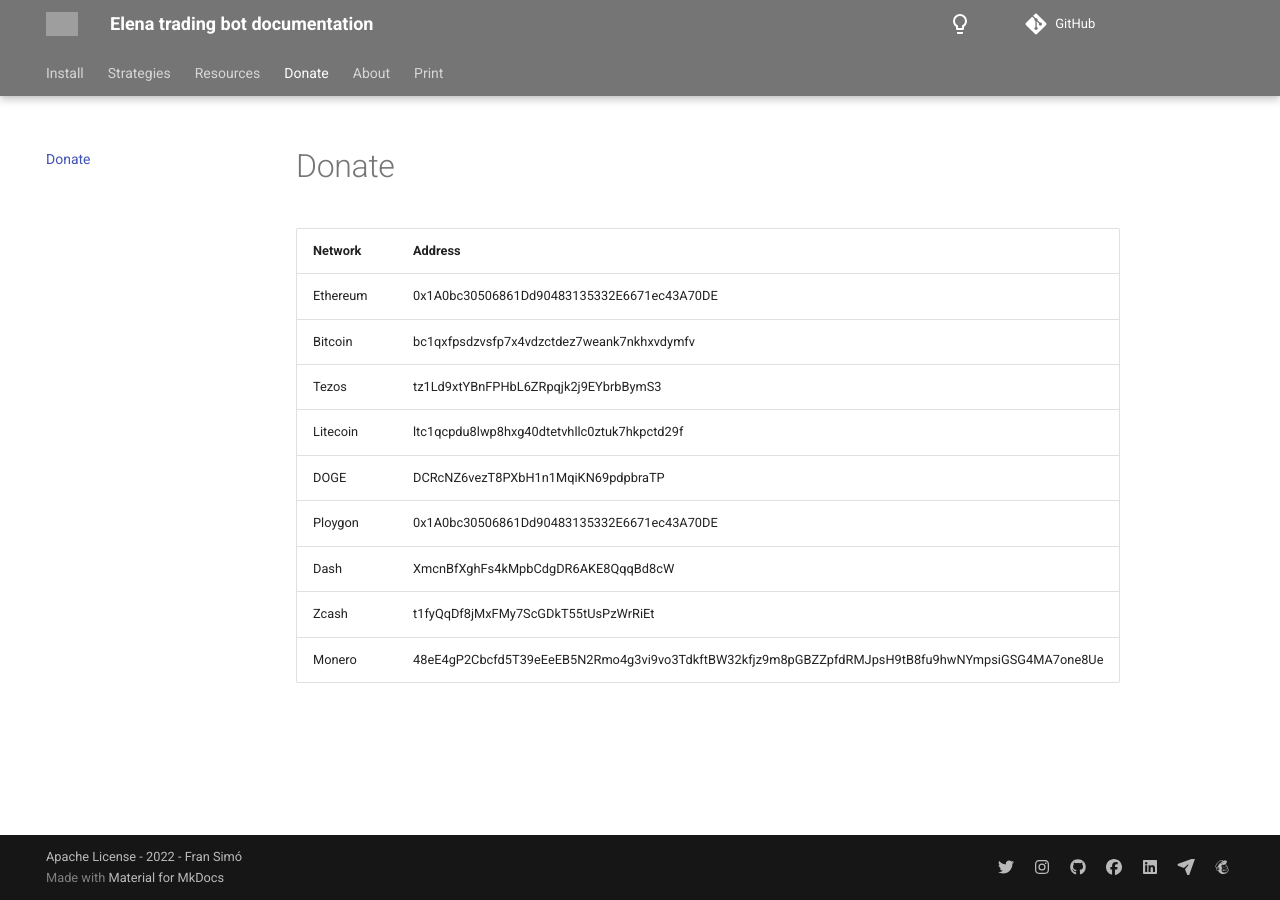
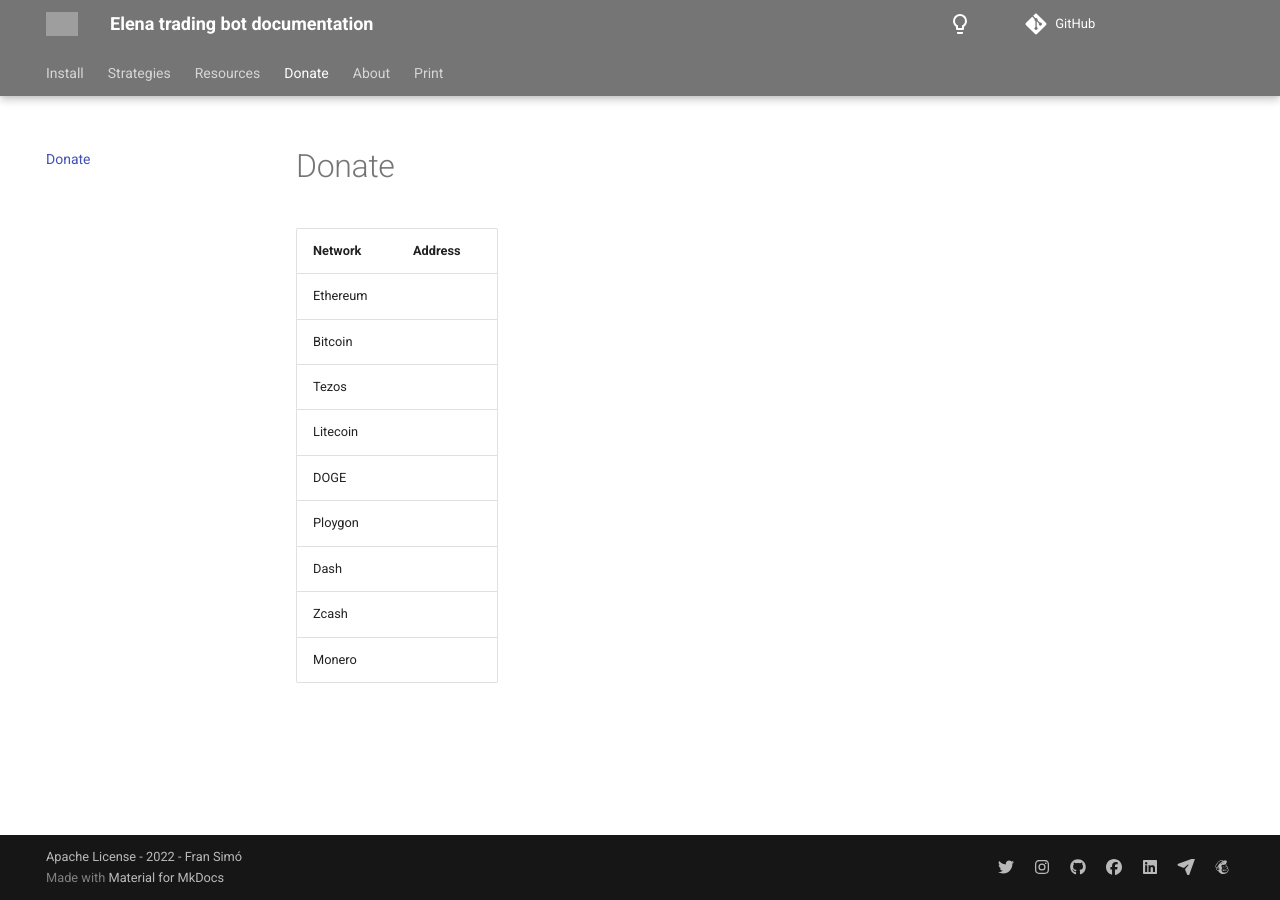
Before and after one commit to Pasta-fantasia/elena-docs, an MkDocs documentation site: the page built from docs/donate.md, in a window 1280 px wide. Built offline with MkDocs 1.6.1 and Material for MkDocs 9.7.7, drawn with Linux system fonts in a browser that asks for light colours; comment, search, counter and statistics services are not loaded; grey boxes are pictures that could not be loaded.

Commit message:
feat: docs

```diff
--- a/docs/donate.md
+++ b/docs/donate.md
@@ -1,14 +1,14 @@
 # Donate
 
 
-| Network  | Address                                                                                         |
-|----------|-------------------------------------------------------------------------------------------------|
-| Ethereum | 0x1A0bc30506861Dd90483135332E6671ec43A70DE                                                      |
-| Bitcoin  | bc1qxfpsdzvsfp7x4vdzctdez7weank7nkhxvdymfv                                                      |
-| Tezos    | tz1Ld9xtYBnFPHbL6ZRpqjk2j9EYbrbBymS3                                                            |
-| Litecoin | ltc1qcpdu8lwp8hxg40dtetvhllc0ztuk7hkpctd29f                                                     |
-| DOGE     | DCRcNZ6vezT8PXbH1n1MqiKN69pdpbraTP                                                              |
-| Ploygon  | 0x1A0bc30506861Dd90483135332E6671ec43A70DE                                                      |
-| Dash     | XmcnBfXghFs4kMpbCdgDR6AKE8QqqBd8cW                                                              |
-| Zcash    | t1fyQqDf8jMxFMy7ScGDkT55tUsPzWrRiEt                                                             |
-| Monero   | 48eE4gP2Cbcfd5T39eEeEB5N2Rmo4g3vi9vo3TdkftBW32kfjz9m8pGBZZpfdRMJpsH9tB8fu9hwNYmpsiGSG4MA7one8Ue |
+| Network  | Address                  |
+|----------|--------------------------|
+| Ethereum |                          |
+| Bitcoin  |                          |
+| Tezos    |                          |
+| Litecoin |                          |
+| DOGE     |                          |
+| Ploygon  |                          |
+| Dash     |                          |
+| Zcash    |                          |
+| Monero   |                          |
```
Also changed, not shown: docs/01_install/pure_python.md (+11 -6 lines), docs/about/fran_simo.md (+2 -9 lines).
